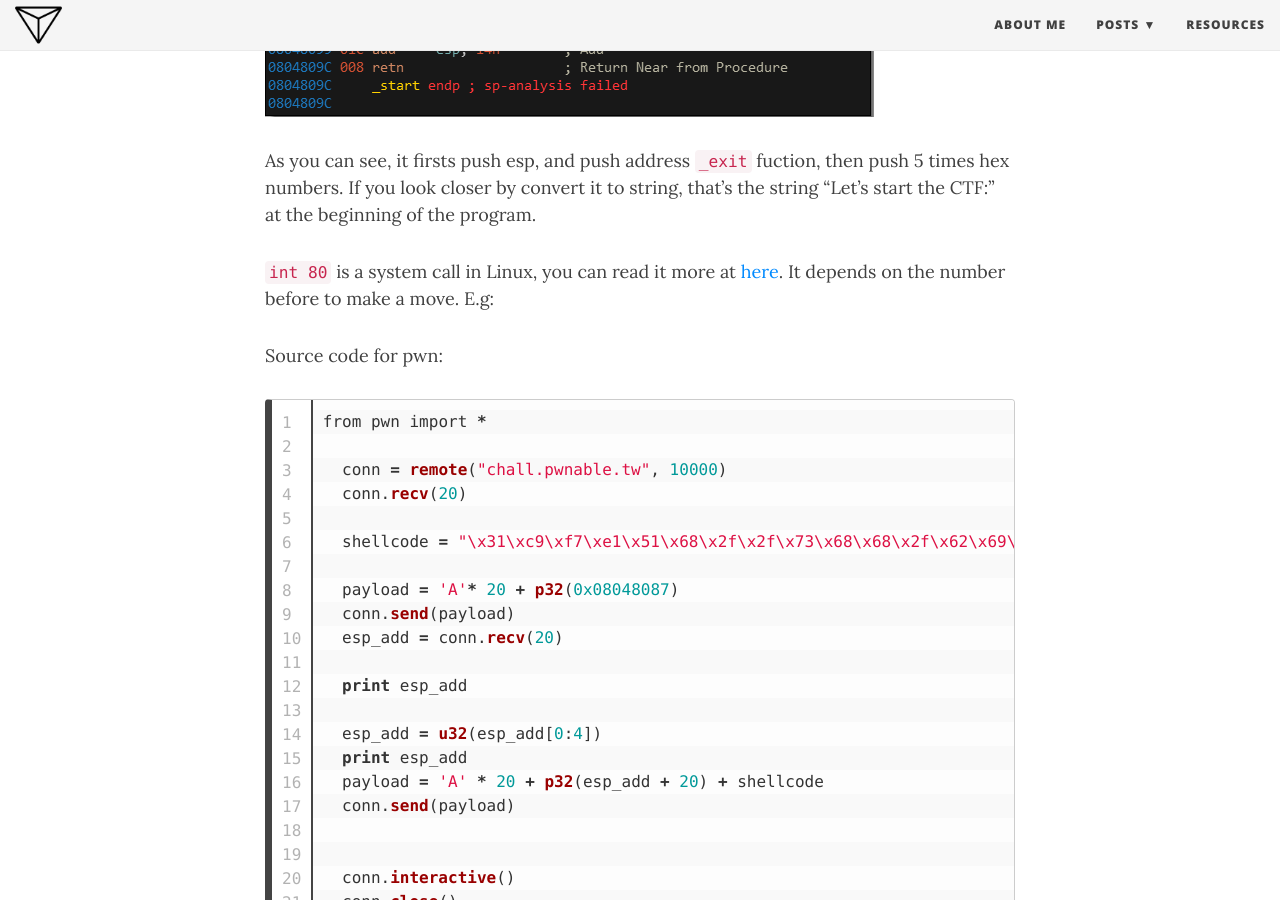
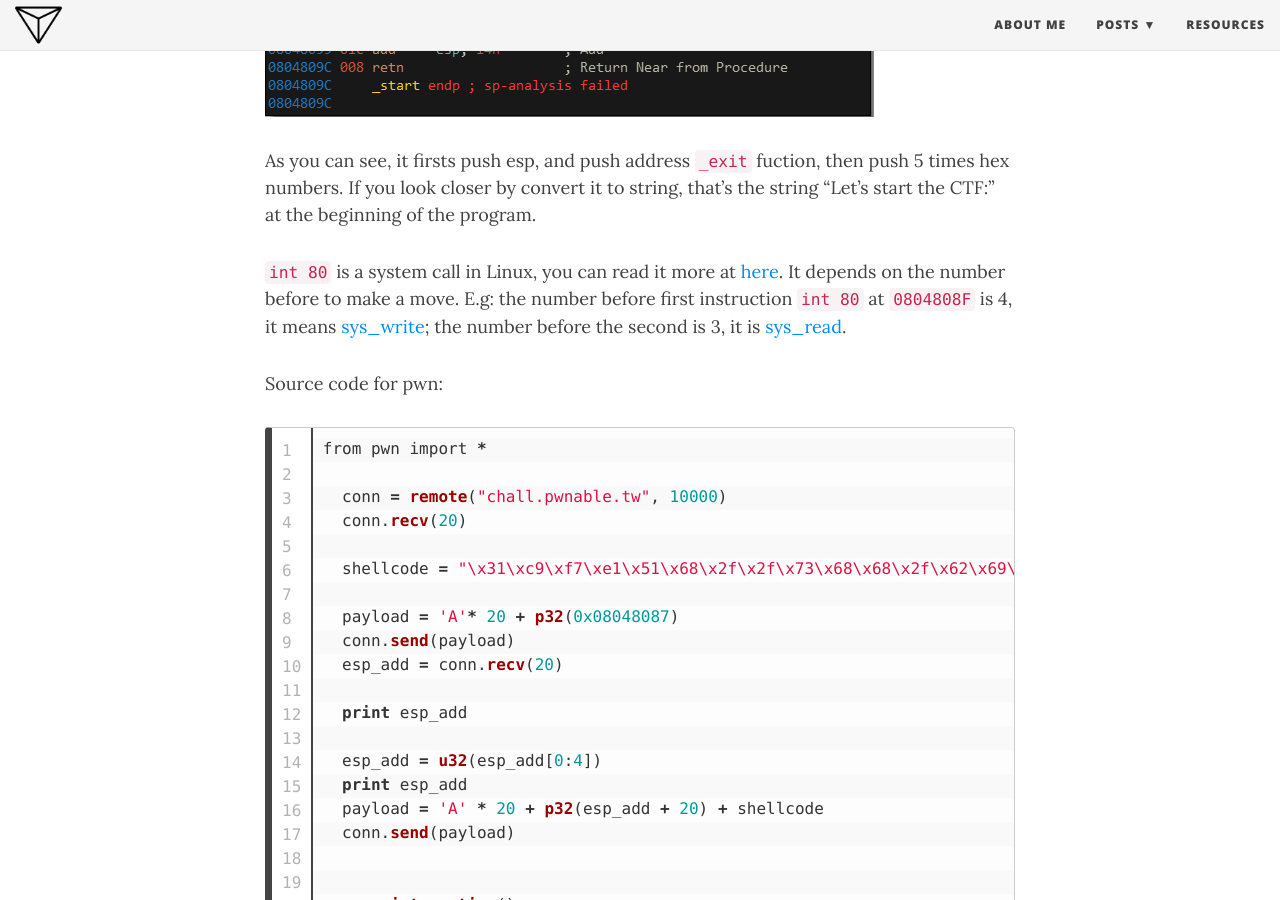
Before and after one commit to Delt-A/delt-a.github.io, a Jekyll site: the page built from _posts/2019-04-08-pwnable-tw-start.md, in a window 1280 px wide and 900 px high, scrolled down 778 px. Built offline with Jekyll 4.4.1, drawn with Linux system fonts in a browser that asks for light colours; nearby versions of some CDN libraries.

Commit message:
Update 2019-04-08-pwnable-tw-start.md

```diff
--- a/_posts/2019-04-08-pwnable-tw-start.md
+++ b/_posts/2019-04-08-pwnable-tw-start.md
@@ -15,7 +15,7 @@ It's a .elf file. Now we should open disassembler like IDA Pro.
 As you can see, it firsts push esp, and push address `_exit` fuction, then push 5 times hex numbers. If you look closer by convert it to string, that's the string "Let's start the CTF:" at the beginning of the program.
 
 `int 80` is a system call in Linux, you can read it more at [here](http://asm.sourceforge.net/syscall.html).
-It depends on the number before to make a move. E.g:
+It depends on the number before to make a move. E.g: the number before first instruction `int 80` at `0804808F` is 4, it means [sys_write](http://asm.sourceforge.net/syscall.html#4); the number before the second is 3, it is [sys_read](http://asm.sourceforge.net/syscall.html#3).
 
 Source code for pwn:
 {% highlight python linenos %}
```
